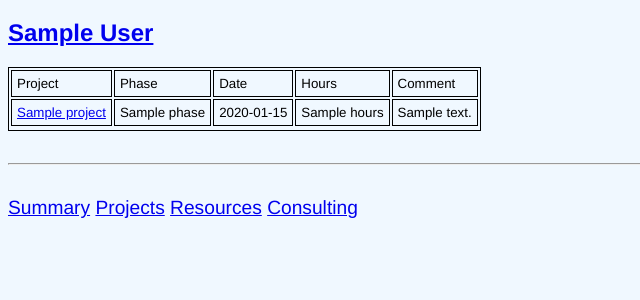
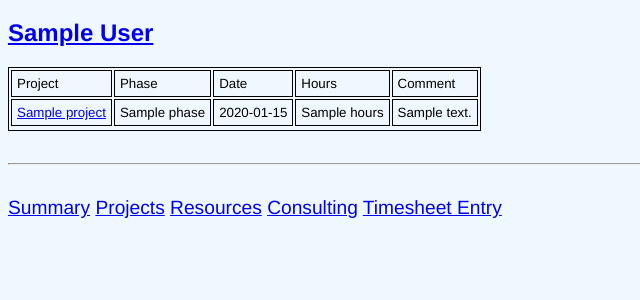
Before and after one commit to sebroad/expert-octo-succotash, a Django app: template timecards/templates/user.html in a window 1280 px wide. Shown: the part 253-553 px from the top of the page, without its empty margins (0-640 px from the left). Run offline with Django 3.2, Linux system fonts and the light colour scheme; the template is opened without the code that fills it: most values are stand-ins (such as "Sample title", 1, 10 or a date in 2020).

Commit message:
Add a link to the timesheet admin

```diff
--- a/timecards/templates/timecards.html
+++ b/timecards/templates/timecards.html
@@ -46,6 +46,7 @@ span.detail { padding-right: 12px; white-space: nowrap; }
 <a href="/timecards/project/{{ year }}/{{ month }}">Projects</a>
 <a href="/timecards/resource/{{ year }}/{{ month }}">Resources</a>
 <a href="/timecards/billable/{{ year }}/{{ month }}">Consulting</a>
+<a href="/admin/timecards">Timesheet Entry</a>
 </div>
 </div>
 </body>
```
